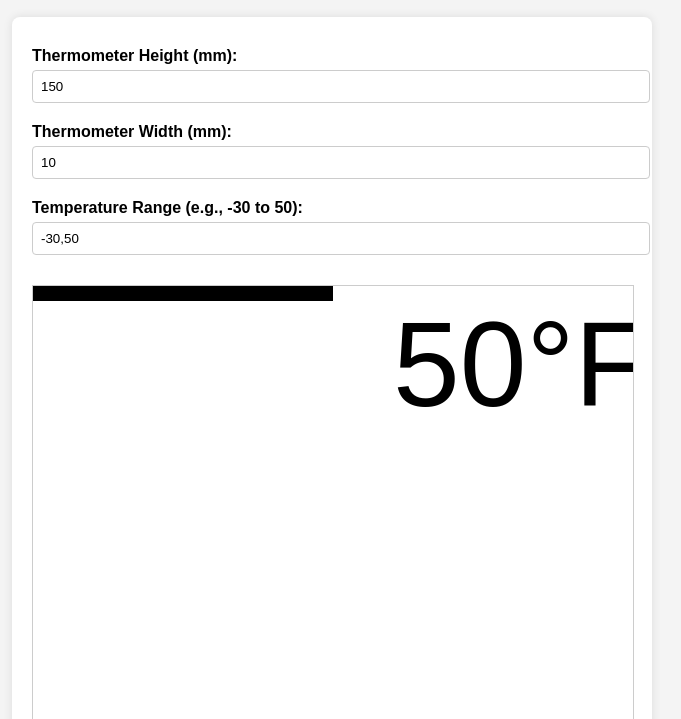
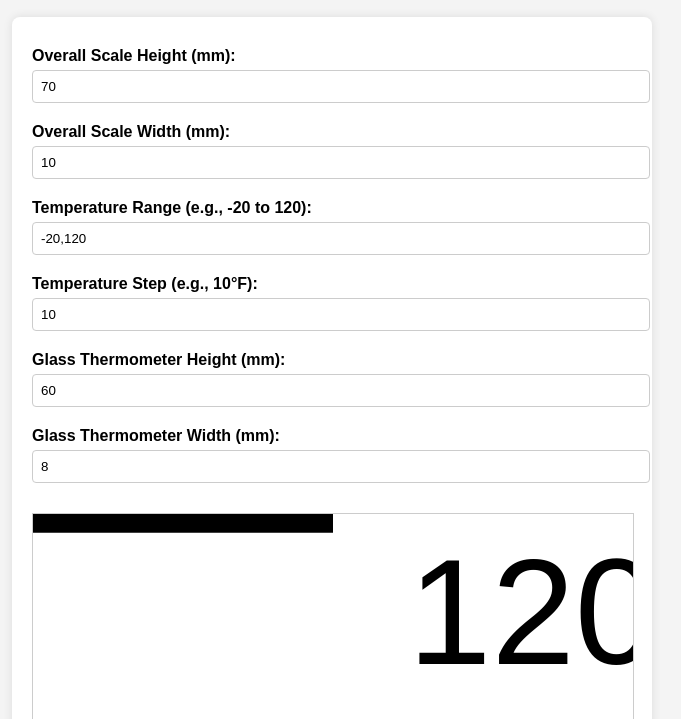
Before and after one commit to jonathanweinberg/thermometer-scale-generator, a plain HTML site: page index.html in a window 1280 px wide. Shown: the part 81-800 px from the top of the page, without its empty margins (308-989 px from the left). Drawn offline with Linux system fonts and the light colour scheme.

Commit message:
Update index.html

```diff
--- a/index.html
+++ b/index.html
@@ -9,14 +9,23 @@
 <body>
     <h1>Thermometer Scale Generator</h1>
     <div class="container">
-        <label for="thermometerHeight">Thermometer Height (mm):</label>
-        <input type="number" id="thermometerHeight" name="thermometerHeight" min="50" max="300" value="150">
+        <label for="overallHeight">Overall Scale Height (mm):</label>
+        <input type="number" id="overallHeight" name="overallHeight" min="50" max="300" value="70">
 
-        <label for="thermometerWidth">Thermometer Width (mm):</label>
-        <input type="number" id="thermometerWidth" name="thermometerWidth" min="5" max="20" value="10">
+        <label for="overallWidth">Overall Scale Width (mm):</label>
+        <input type="number" id="overallWidth" name="overallWidth" min="5" max="50" value="10">
 
-        <label for="tempRange">Temperature Range (e.g., -30 to 50):</label>
-        <input type="text" id="tempRange" name="tempRange" value="-30,50">
+        <label for="tempRange">Temperature Range (e.g., -20 to 120):</label>
+        <input type="text" id="tempRange" name="tempRange" value="-20,120">
+
+        <label for="tempStep">Temperature Step (e.g., 10°F):</label>
+        <input type="number" id="tempStep" name="tempStep" min="1" max="50" value="10">
+
+        <label for="thermometerHeight">Glass Thermometer Height (mm):</label>
+        <input type="number" id="thermometerHeight" name="thermometerHeight" min="50" max="300" value="60">
+
+        <label for="thermometerWidth">Glass Thermometer Width (mm):</label>
+        <input type="number" id="thermometerWidth" name="thermometerWidth" min="5" max="20" value="8">
 
         <div id="scalePreview">
             <!-- SVG scale will be generated here -->
```
